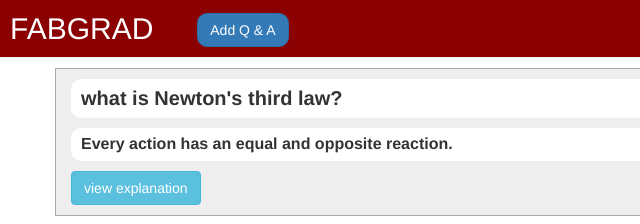
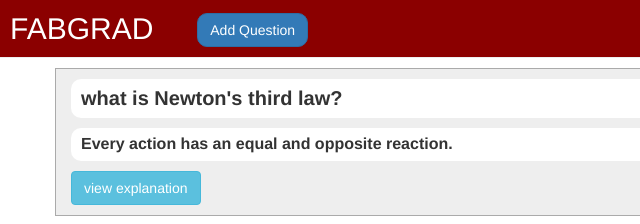
Before and after one commit to akshaymk94/numerical, a plain HTML site: page numerical.html in a window 1280 px wide. Shown: the top 224 px of the page, 0-640 px from the left. Drawn offline with nearby package versions, Linux system fonts and the light colour scheme; some packages are replaced by stand-ins of ours.

Commit message:
numerical module : issues with adding questions that display places to add answers and explanations only after inputting a question.

```diff
--- a/numerical.html
+++ b/numerical.html
@@ -24,7 +24,7 @@
         <div class="container-fluid">
             <div class="page-header">
                 <h2 id="fabgrad">FABGRAD</h2>
-                <button id="addQandABox" class="btn btn-primary">Add Q &amp; A</button>
+                <button id="addQandABox" class="btn btn-primary">Add Question</button>
                 <h3 id="headerQandA">Questions &amp; Answers</h3>
             </div>
         </div>
```
